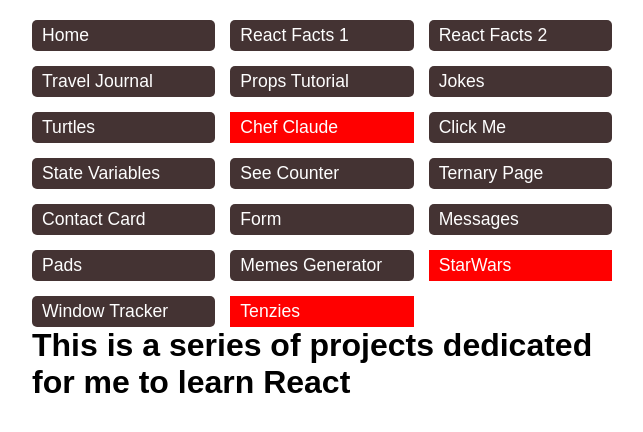
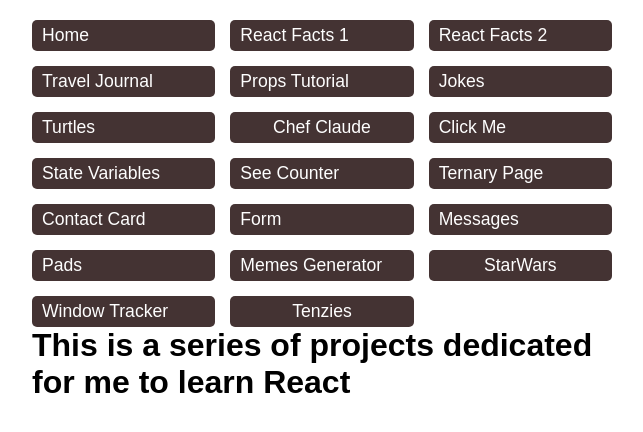
Before and after one commit to joshua-akuna/scrimba-react-tutorials, a React (Vite) app: page / in a window 1280 px wide. Shown: the top 432 px of the page, without its empty margins (318-961 px from the left). Built offline with nearby package versions, Linux system fonts and the light colour scheme; no server answers; what @huggingface/inference would draw is missing.

Commit message:
css optimised for small red text in chefclaude app

```diff
--- a/src/App.css
+++ b/src/App.css
@@ -47,8 +47,10 @@ li.page > a:hover {
   box-shadow: 0 4px 8px 0 rgba(0, 0, 0, 0.2)
 }
 
-li.red a {
-  background-color: red;
+.red {
+  color: red;
+  display: block;
+  text-align: center;
 }
 
 /* styles for React Facts 1 */
```
